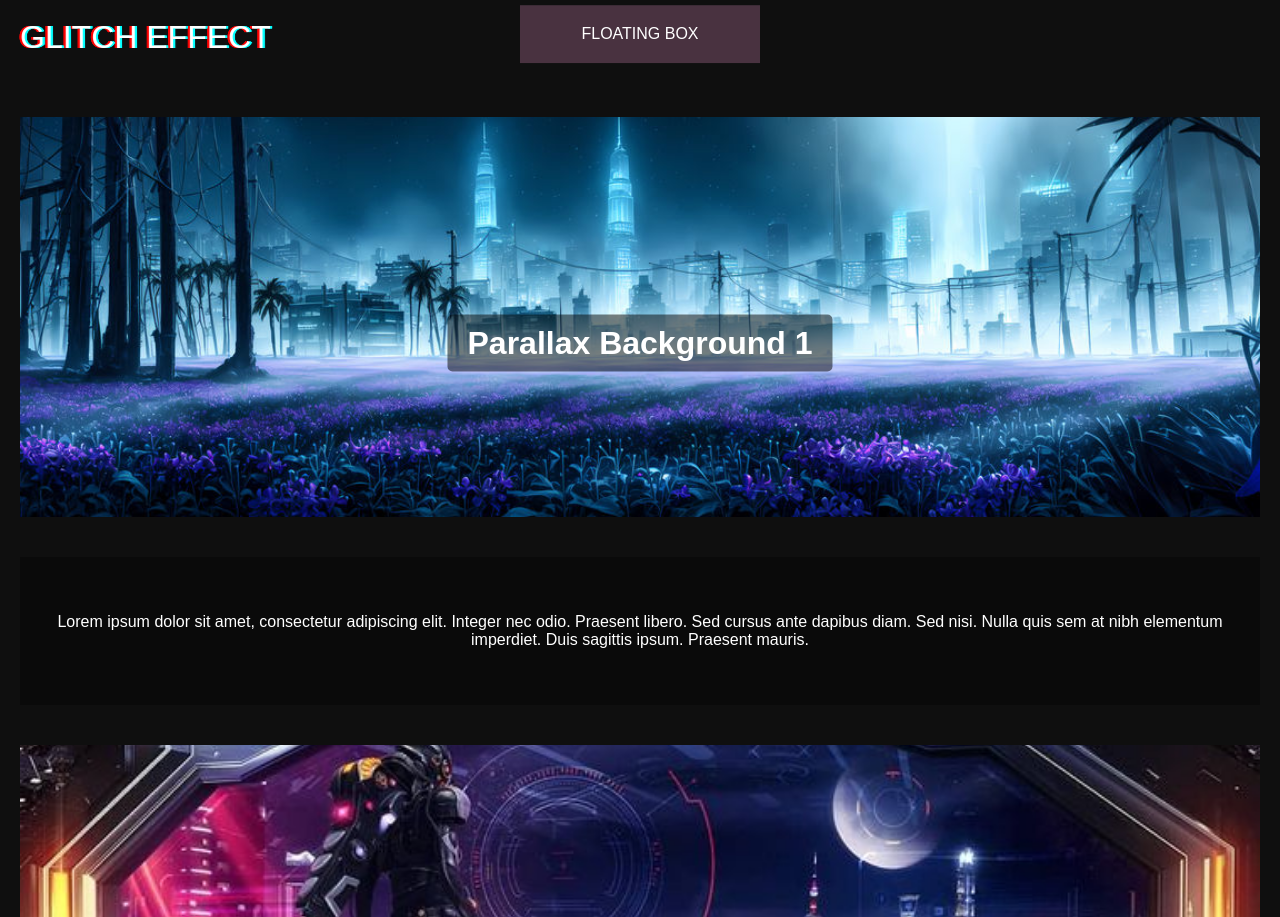
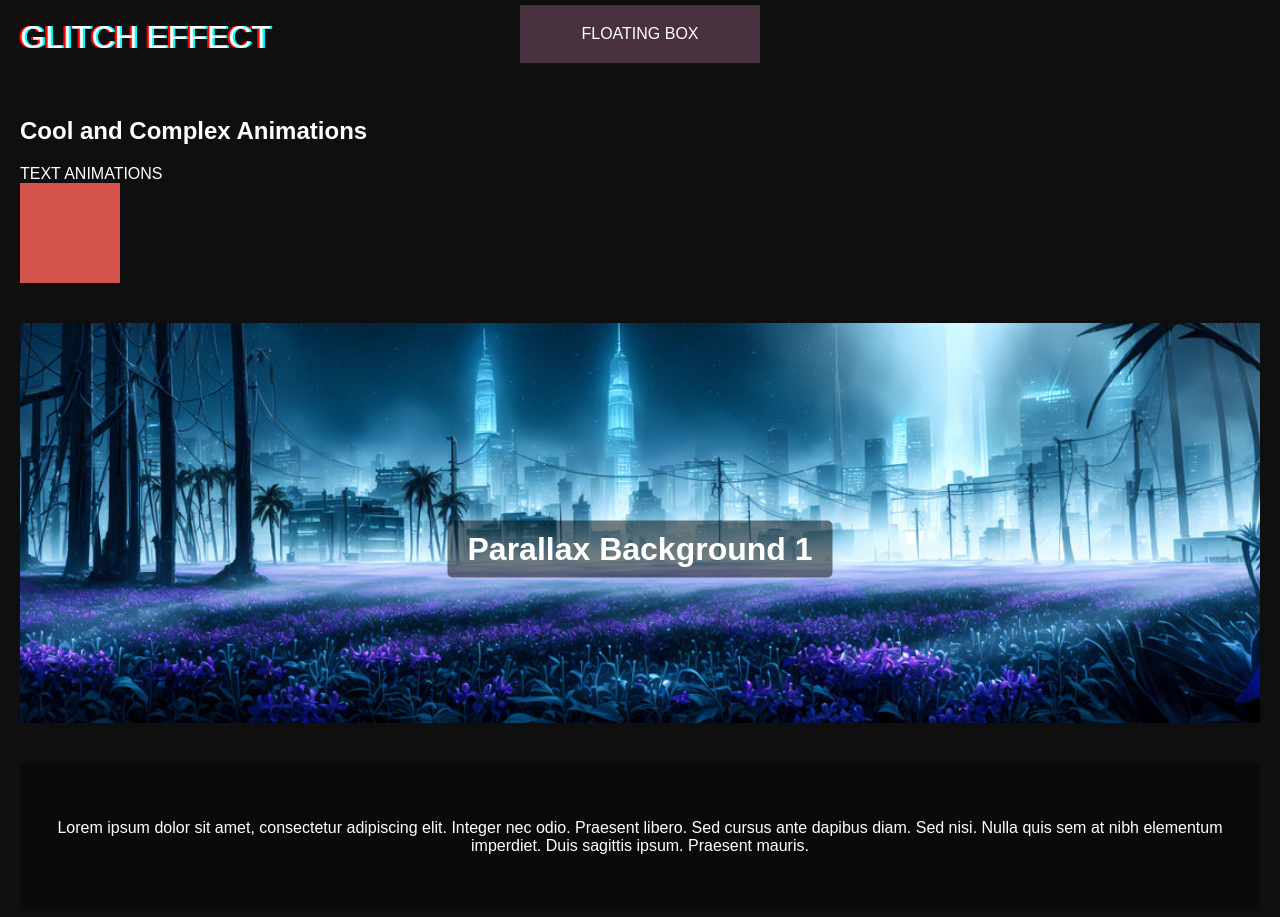
Before and after one commit to wmahner/webpage, a plain HTML site: page index.html in a window 1280 px wide. Shown: the part 3767-4684 px from the top of the page. Drawn offline with Linux system fonts and the light colour scheme.

Commit message:
added more animations

```diff
--- a/css/styles.css
+++ b/css/styles.css
@@ -179,6 +179,27 @@ section.intro {
     background: #0a0a0a;
 }
 
+/* Shifting Colors */
+.shifting-colors {
+    width: 100px;
+    height: 100px;
+    background-color: #3498db;
+    position: relative;
+    animation: colorShift 3s infinite;
+}
+
+@keyframes colorShift {
+    0% {
+        background-color: #3498db;
+    }
+    50% {
+        background-color: #e74c3c;
+    }
+    100% {
+        background-color: #27ae60;
+    }
+}
+
 footer {
     text-align: center;
     padding: 20px;
--- a/index.html
+++ b/index.html
@@ -4,7 +4,7 @@
     <meta charset="UTF-8">
     <meta name="viewport" content="width=device-width, initial-scale=1.0">
     <title>Cyberpunk Robotics</title>
-    <link rel="stylesheet" href="css/styles.css">
+    <link rel="stylesheet" type="text/css" href="css/styles.css">
 </head>
 <body>
     <header>
@@ -56,6 +56,14 @@
             </div>
             <div class="floating-box">FLOATING BOX</div>
         </section>
+        <section class="cool-animations-demo">
+            <h2>Cool and Complex Animations</h2>
+            <div class="animated-box"></div>
+            <div class="animated-circle"></div>
+            <div class="gradient-box"></div>
+            <div class="text-animations">TEXT ANIMATIONS</div>
+            <div class="shifting-colors"></div>
+        </section>
         <section class="parallax parallax1">
             <h2>Parallax Background 1</h2>
         </section>
--- a/js/script.js
+++ b/js/script.js
@@ -3,3 +3,15 @@
 window.addEventListener('scroll', function() {
     // Any custom scroll-based effects can be added here
 });
+// Color Shifting Animation
+const shiftingColorsBox = document.querySelector('.shifting-colors');
+
+let colorIndex = 0;
+const colors = ['#3498db', '#e74c3c', '#27ae60'];
+
+function changeColor() {
+    shiftingColorsBox.style.backgroundColor = colors[colorIndex];
+    colorIndex = (colorIndex + 1) % colors.length;
+}
+
+setInterval(changeColor, 3000); // Change color every 3 seconds
```
